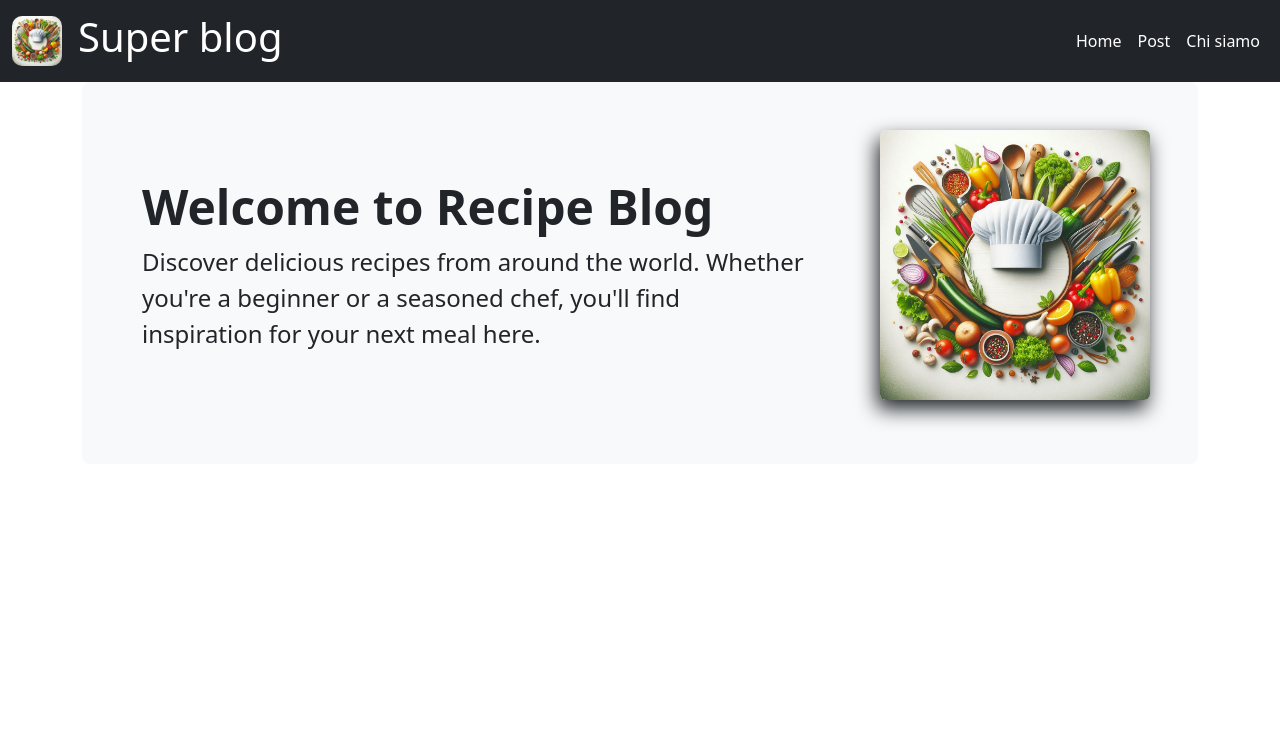
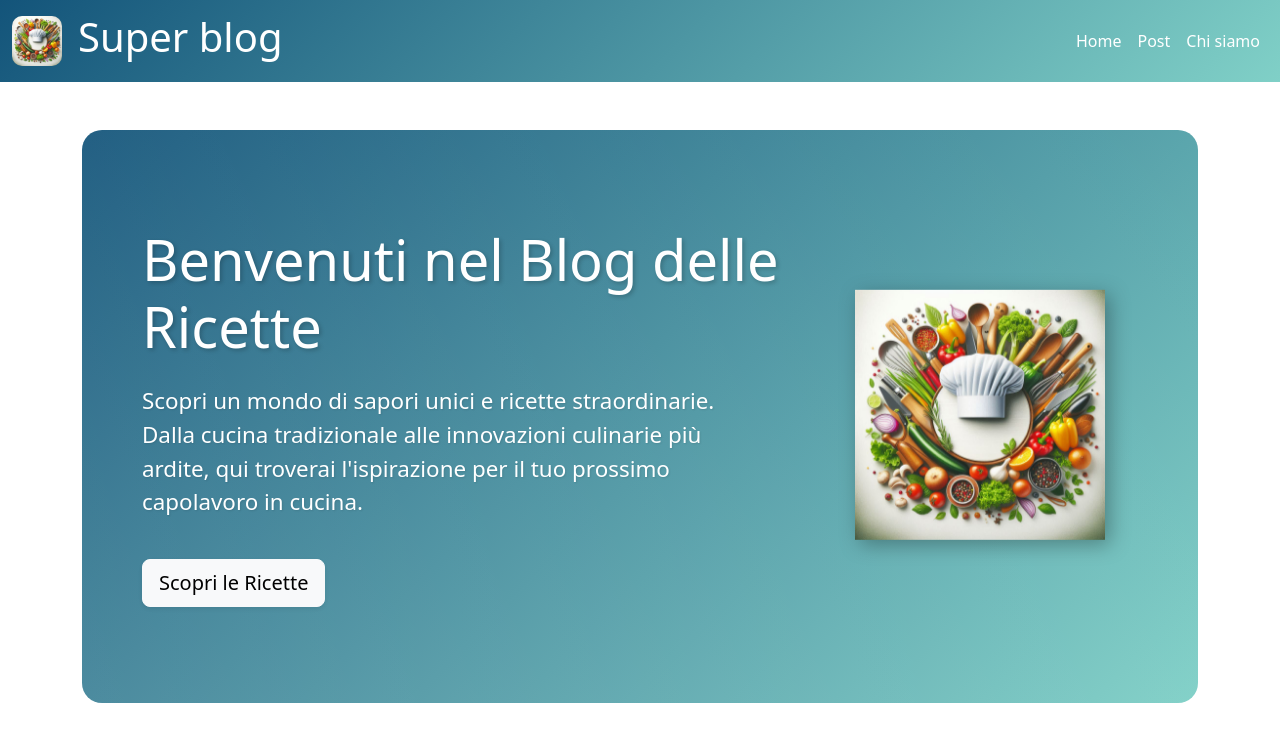
Before and after one commit to RiccardoDelrio/react-router, a React (Vite) app: page / in a window 1280 px wide. Shown: the top 742 px of the page. Built offline with nearby package versions, Linux system fonts and the light colour scheme.

Commit message:
Enhance styling and layout across components; add gradient backgrounds and improve card design

```diff
--- a/src/index.css
+++ b/src/index.css
@@ -2,6 +2,7 @@
 
 header {
     nav {
+        background: linear-gradient(135deg, #13547a 0%, #80d0c7 100%);
 
 
         a {
@@ -15,9 +16,24 @@ header {
     }
 }
 
+.card {
+    background-color: #f8f9fa;
+    border: none;
+    box-shadow: 0 2px 15px rgba(0, 0, 0, 0.1);
+    transition: all 0.3s ease;
+    background: linear-gradient(135deg, #13547a 0%, #80d0c7 100%);
+    color: white;
+}
+
+.card:hover {
+    transform: translateY(-5px);
+    box-shadow: 0 5px 20px rgba(0, 0, 0, 0.15);
+}
+
 .img_card {
     max-height: 270px;
-    box-shadow: -3px 9px 20px;
+    width: 300px;
+    box-shadow: -3px 9px 20px rgba(0, 0, 0, 0.1);
     margin: auto;
     transition: all ease-in-out 0.2s;
     object-fit: cover;
@@ -26,3 +42,63 @@ header {
         transform: scale(1.03);
     }
 }
+
+.custom-jumbotron {
+    background: linear-gradient(135deg, #13547a 0%, #80d0c7 100%);
+    color: white;
+    border-radius: 20px !important;
+    overflow: hidden;
+    position: relative;
+    min-height: 400px;
+}
+
+.custom-jumbotron::before {
+    content: '';
+    position: absolute;
+    top: 0;
+    right: 0;
+    bottom: 0;
+    left: 0;
+    background: linear-gradient(45deg, rgba(255, 255, 255, 0.1) 0%, rgba(255, 255, 255, 0) 100%);
+    pointer-events: none;
+}
+
+.jumbotron-content {
+    position: relative;
+    z-index: 1;
+}
+
+.jumbotron-title {
+    font-size: 3.5rem;
+    text-shadow: 2px 2px 4px rgba(0, 0, 0, 0.2);
+    margin-bottom: 1.5rem;
+}
+
+.jumbotron-text {
+    font-size: 1.4rem;
+    text-shadow: 1px 1px 2px rgba(0, 0, 0, 0.1);
+    max-width: 600px;
+}
+
+.jumbotron-img {
+    max-height: 250px;
+    max-width: 100%;
+    width: auto;
+    filter: drop-shadow(5px 5px 10px rgba(0, 0, 0, 0.3));
+    animation: float 6s ease-in-out infinite;
+    object-fit: contain;
+}
+
+@keyframes float {
+    0% {
+        transform: translateY(0px);
+    }
+
+    50% {
+        transform: translateY(-20px);
+    }
+
+    100% {
+        transform: translateY(0px);
+    }
+}
--- a/src/pages/AboutUs.jsx
+++ b/src/pages/AboutUs.jsx
@@ -20,7 +20,7 @@ function AboutUs() {
     ]
     return (
         <main className="container py-5">
-            <section className="about-section mb-5">
+            <section className="about-section mb-5 card p-3">
                 <h1 className="mb-4">Chi Siamo</h1>
                 <div className="row">
                     <div className="col-12">
--- a/src/pages/Home.jsx
+++ b/src/pages/Home.jsx
@@ -1,21 +1,34 @@
 import logo from "../assets/img/logo.png"
 import { useState, useEffect } from "react";
 
-
-
 function Home() {
-
     return (
-        <main className="">
-            <div className="container">
-                <div className="p-5 mb-4 bg-light rounded-3 ">
-                    <div className="container-fluid py-5 position-relative " >
-                        <h1 className="display-5 fw-bold ">Welcome to Recipe Blog</h1>
-                        <p className="col-md-8 fs-4 ">
-                            Discover delicious recipes from around the world. Whether you're a beginner or a seasoned chef, you'll find inspiration for your next meal here.
-                        </p>
-                        <img className="img_card position-absolute top-0 end-0 rounded " src={logo} alt="" />
-
+        <main>
+            <div className="container py-5">
+                <div className="custom-jumbotron p-5">
+                    <div className="container-fluid py-5 position-relative">
+                        <div className="row align-items-center">
+                            <div className="col-lg-8 jumbotron-content">
+                                <h1 className="jumbotron-title">
+                                    Benvenuti nel Blog delle Ricette
+                                </h1>
+                                <p className="jumbotron-text">
+                                    Scopri un mondo di sapori unici e ricette straordinarie.
+                                    Dalla cucina tradizionale alle innovazioni culinarie più ardite,
+                                    qui troverai l'ispirazione per il tuo prossimo capolavoro in cucina.
+                                </p>
+                                <button className="btn btn-light btn-lg mt-4 shadow-sm">
+                                    Scopri le Ricette
+                                </button>
+                            </div>
+                            <div className="col-lg-4 text-center d-flex align-items-center justify-content-center">
+                                <img
+                                    className="jumbotron-img img-fluid"
+                                    src={logo}
+                                    alt="Recipe Blog Logo"
+                                />
+                            </div>
+                        </div>
                     </div>
                 </div>
             </div>
--- a/src/pages/Posts.jsx
+++ b/src/pages/Posts.jsx
@@ -1,6 +1,4 @@
 import { useState, useEffect } from "react";
-
-
 
 function Posts() {
     const [dataBlogs, SetDataBlogs] = useState([]) //dati ricevuti dalla chiamata fetch
@@ -19,41 +17,46 @@ function Posts() {
     }
     useEffect(() => {
         mainCall() //attivo allo start()
+    }, [])
 
-
-    }, [])
     return (
-        <main>
+        <main className="py-5">
             <div className="container">
-                <div className="row flex-column ">
-                    {
-                        dataBlogs.map((element, index) =>
-                            <div className="col p-3 " key={index}>
-                                <div className="card p-2 d-flex flex-row ">
-                                    <div className='img-container d-flex '>
+                <h1 className="text-center mb-5">Le nostre ricette</h1>
+                <div className="row g-4">
+                    {dataBlogs.map((element, index) =>
+                        <div className="col-12" key={index}>
+                            <div className="card p-3">
+                                <div className="row g-0 align-items-center">
+                                    <div className="col-md-4">
                                         <img
                                             src={`${apiImg}/${element.image}`}
                                             className="img_card rounded"
-                                            alt="..."
+                                            alt={element.title}
                                         />
                                     </div>
-                                    <div className="card-body">
-                                        <div className="div d-flex column-gap-3 justify-content-between">
-                                            <h2 className="card-title">{element.title}</h2>
-
-
+                                    <div className="col-md-8">
+                                        <div className="card-body">
+                                            <h3 className="card-title mb-3">{element.title}</h3>
+                                            <div className="mb-3">
+                                                <span className="badge  me-2">
+                                                    {element.tags}
+                                                </span>
+                                            </div>
+                                            <p className="card-text">{element.content}</p>
+                                            <p className="card-text">
+                                                <small className="text-muted">
+                                                    Pubblicato il: {new Date().toLocaleDateString()}
+                                                </small>
+                                            </p>
                                         </div>
-                                        <h6 className="card-subtitle mb-2 text-muted ">Tag associati:{element.tags}</h6>
-                                        <p>{element.content}</p>
                                     </div>
                                 </div>
                             </div>
-
-                        )}
-
+                        </div>
+                    )}
                 </div>
             </div>
-
         </main>
     )
 }
```
